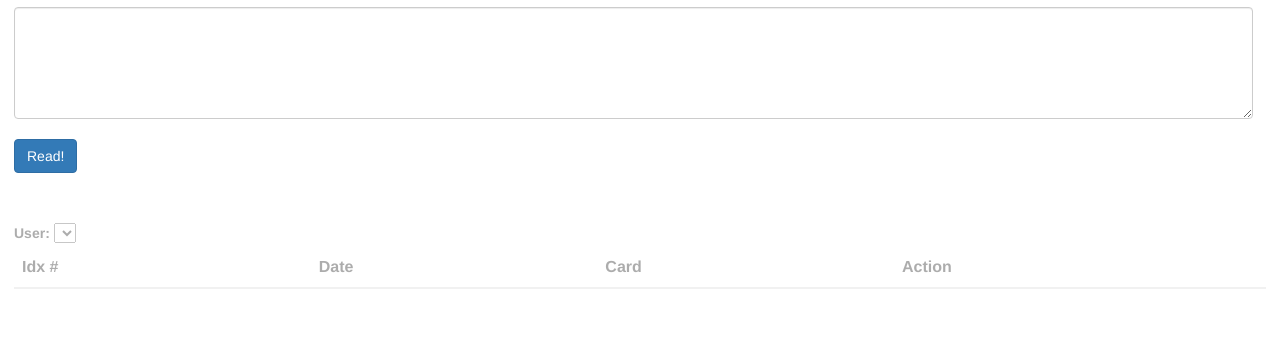
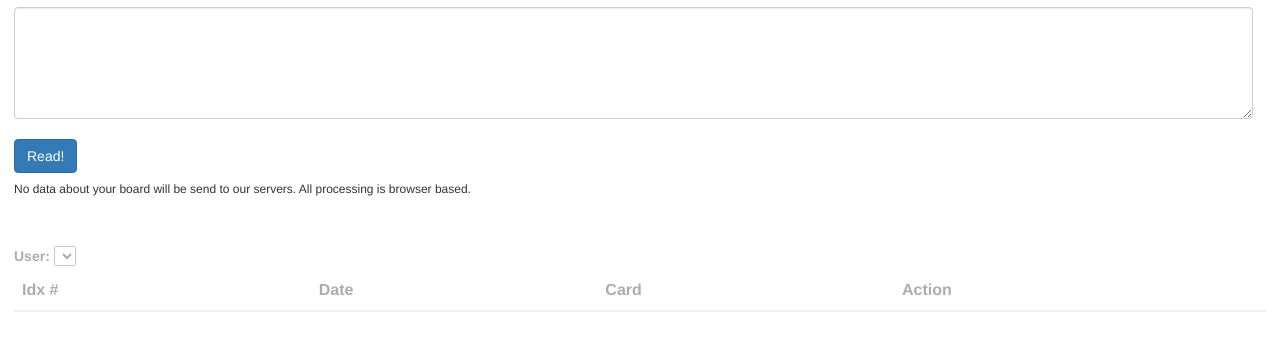
Before and after one commit to celsopalmeiraneto/trello-board-auditor, a plain HTML site: page index.html in a window 1280 px wide. Shown: the part 123-474 px from the top of the page. Drawn offline with nearby package versions, Linux system fonts and the light colour scheme.

Commit message:
Disclaimer.

```diff
--- a/index.html
+++ b/index.html
@@ -24,6 +24,7 @@
     <textarea class="form-control" id="jsonContent" style="width: 99%; height:8em"></textarea>
     <br />
     <button id="btnReadJSON" class="btn btn-primary">Read!</button>
+    <h6>No data about your board will be send to our servers. All processing is browser based.</h6>
     <div id="boardContent" class="disabled">
       <label>User:</label>
     	<select id="selectUser">
```
